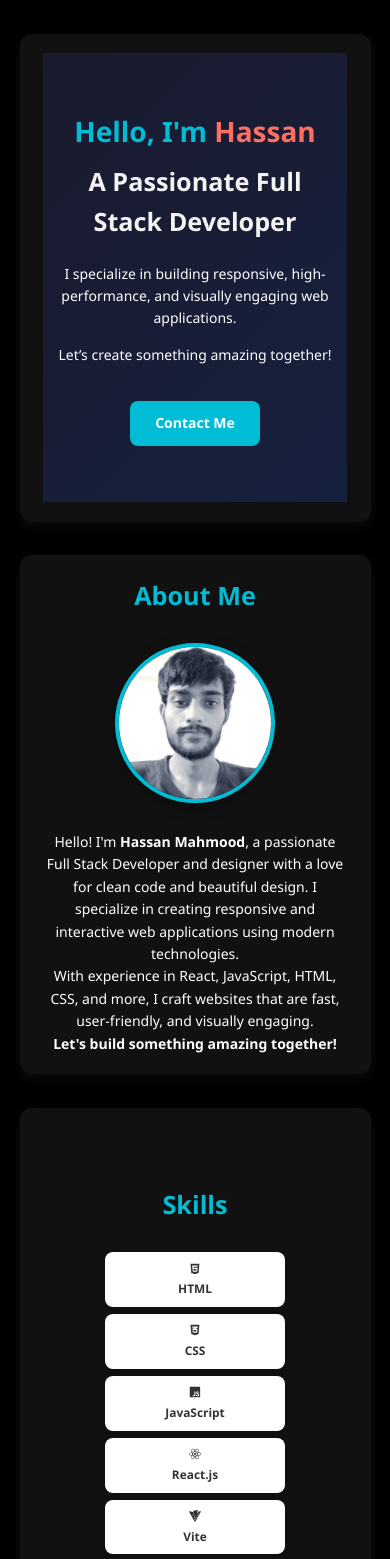
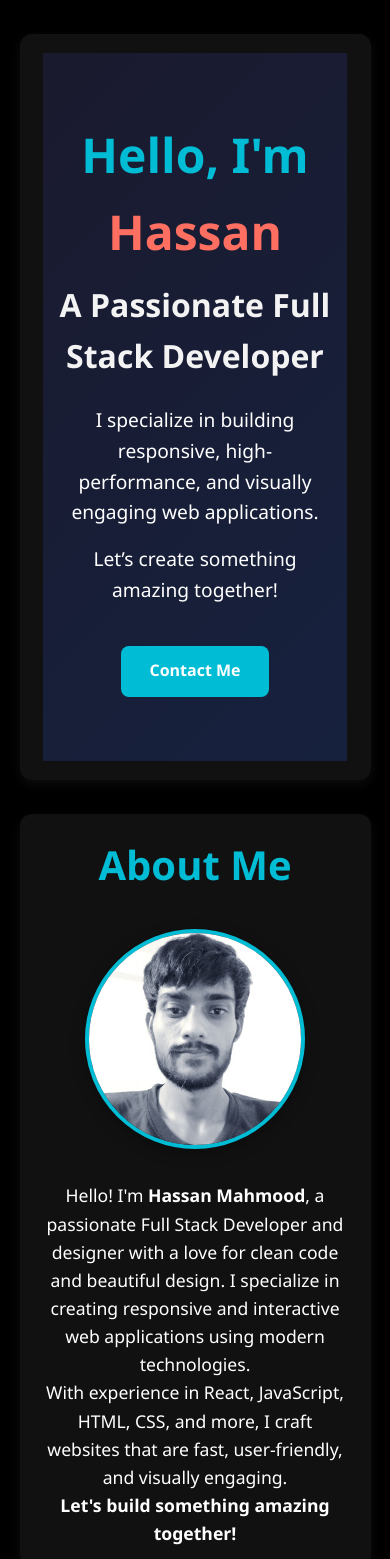
Before and after one commit to hassanmahmoodjafri121/Portfolio, a React (Vite) app in the folder my-portfolio/: page / in a window 390 px wide. Shown: the top 1559 px of the page. Built offline with nearby package versions, Linux system fonts and the light colour scheme; the HTML template or start-up script is replaced by a standard one.

Commit message:
portfolio

```diff
--- a/my-portfolio/src/index.css
+++ b/my-portfolio/src/index.css
@@ -12,11 +12,10 @@ html {
 
 body {
   font-family: 'Segoe UI', Tahoma, Geneva, Verdana, sans-serif;
-  background-color: #000000;
-  color: #ffffff;
+  background-color: #000;
+  color: #fff;
   line-height: 1.6;
   overflow-x: hidden;
-  margin: 0;
 }
 
 /* === Header === */
@@ -82,8 +81,8 @@ body {
 
 /* === Section Base === */
 .page-section {
-  background-color: #111111;
-  color: #ffffff;
+  background-color: #111;
+  color: #fff;
   padding: 5vw 6vw;
   margin: 4vh auto;
   border-radius: 12px;
@@ -91,13 +90,11 @@ body {
   max-width: 1200px;
   width: 90%;
   box-sizing: border-box;
-
-  opacity: 0;
-  transform: translateY(20px);
   animation: fadeSlideUp 0.8s ease-out forwards;
   animation-delay: var(--delay, 0s);
 }
 
+/* === Section Headings === */
 .section h2,
 .page-section h2 {
   font-size: 2.5rem;
@@ -341,214 +338,4 @@ body {
   margin-top: 1.5rem;
   display: flex;
   justify-content: center;
-  gap: 1.5rem;
-  flex-wrap: wrap;
 }
-
-.social-icons a {
-  font-size: 2rem;
-  color: #333;
-  transition: color 0.3s ease-in-out;
-}
-
-.social-icons a:hover {
-  color: #00bcd4;
-}
-
-/* === Footer === */
-.footer {
-  background: #1a1a2e;
-  color: white;
-  padding: 2rem 1rem;
-  text-align: center;
-  margin-top: 3rem;
-}
-
-.footer-social-icons a {
-  font-size: 1.5rem;
-  margin: 0 0.5rem;
-  color: #fff;
-  transition: color 0.3s ease;
-}
-
-.footer-social-icons a:hover {
-  color: #00bcd4;
-}
-
-/* === Animations === */
-@keyframes fadeInUp {
-  0% {
-    opacity: 0;
-    transform: translateY(30px);
-  }
-  100% {
-    opacity: 1;
-    transform: translateY(0);
-  }
-}
-
-@keyframes fadeSlideUp {
-  from {
-    opacity: 0;
-    transform: translateY(20px);
-  }
-  to {
-    opacity: 1;
-    transform: translateY(0);
-  }
-}
-
-/* === Media Queries === */
-@media (max-width: 992px) {
-  .container {
-    flex-direction: column;
-    align-items: flex-start;
-  }
-
-  .menu-toggle {
-    display: block;
-  }
-
-  .nav-links {
-    position: absolute;
-    top: 70px;
-    right: -100%;
-    background: #222;
-    flex-direction: column;
-    align-items: center;
-    width: 200px;
-    padding: 20px 0;
-    transition: right 0.3s ease;
-  }
-
-  .nav-links.open {
-    right: 0;
-  }
-
-  .nav-links li {
-    margin: 15px 0;
-  }
-
-  .home h1 {
-    font-size: 2.5rem;
-  }
-
-  .home h2 {
-    font-size: 1.5rem;
-  }
-
-  .home p {
-    font-size: 1rem;
-  }
-
-  .about-container {
-    flex-direction: column;
-  }
-
-  .projects-grid {
-    grid-template-columns: repeat(auto-fit, minmax(220px, 1fr));
-  }
-
-  .skills-grid {
-    gap: 0.8rem;
-  }
-
-  .skill-item {
-    font-size: 0.95rem;
-    padding: 0.7rem 1rem;
-    max-width: 180px;
-  }
-
-  .experience {
-    padding: 3rem 1rem;
-  }
-
-  .experience-card {
-    padding: 1.5rem;
-  }
-
-  .experience h2 {
-    font-size: 2rem;
-  }
-
-  .experience-card h3 {
-    font-size: 1.2rem;
-  }
-
-  .experience-card .description {
-    font-size: 1rem;
-  }
-}
-
-@media (max-width: 600px) {
-  html {
-    font-size: 14px;
-  }
-
-  .logo {
-    font-size: 1.8rem;
-  }
-
-  .home h1 {
-    font-size: 2rem;
-  }
-
-  .section h2,
-  .skills-section h2,
-  .experience h2 {
-    font-size: 1.8rem;
-  }
-
-  .profile-img {
-    width: 160px;
-    height: 160px;
-  }
-
-  .about-text {
-    font-size: 1rem;
-  }
-
-  .project-card {
-    padding: 1rem;
-  }
-
-  .social-icons a {
-    font-size: 1.8rem;
-  }
-
-  .footer {
-    font-size: 0.9rem;
-  }
-
-  .skill-item {
-    font-size: 0.85rem;
-    padding: 0.6rem 0.8rem;
-    flex: 1 0 140px;
-  }
-
-  .skills-grid {
-    gap: 0.5rem;
-  }
-
-  .experience h2 {
-    font-size: 1.8rem;
-    margin-bottom: 2rem;
-  }
-
-  .experience-card {
-    padding: 1rem;
-    border-left: 3px solid #00bcd4;
-  }
-
-  .experience-card h3 {
-    font-size: 1.05rem;
-  }
-
-  .experience-card .duration {
-    font-size: 0.85rem;
-  }
-
-  .experience-card .description {
-    font-size: 0.95rem;
-  }
-}
```
